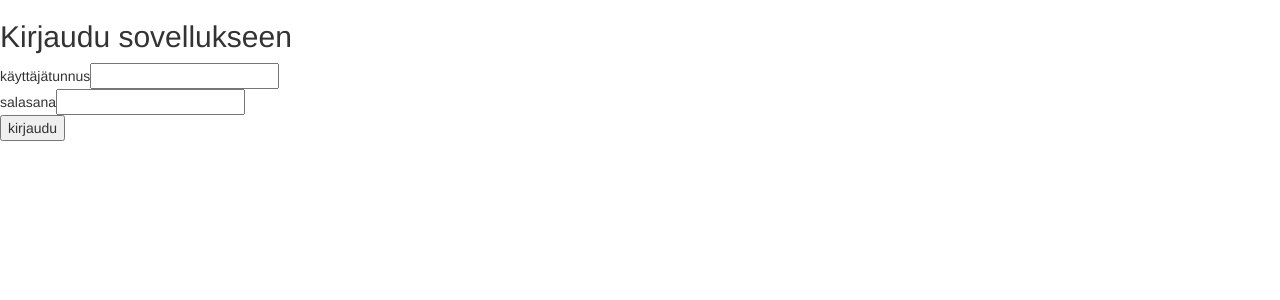
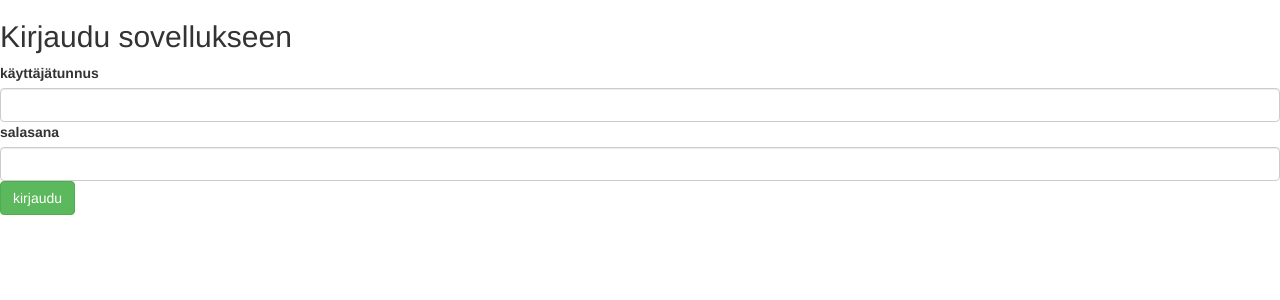
Before and after one commit to filaakst1/Full-stack-open-2018-part7, a React (Create React App) app in the folder bloglist-frontend/: page / in a window 1280 px wide. Shown: the top 300 px of the page. Built offline with nearby package versions, Linux system fonts and the light colour scheme; no server answers.

Commit message:
Login form uses bootstrap

```diff
--- a/bloglist-frontend/src/App.js
+++ b/bloglist-frontend/src/App.js
@@ -34,7 +34,7 @@ class App extends React.Component {
     }
 
     return (
-      <div>
+      <div className='container' >
         <Router>
           <div>
             <Notification  />
@@ -44,15 +44,9 @@ class App extends React.Component {
               <BlogForm />
             </Togglable>
             <Route exact path='/' render={() => <BlogList /> } />
-            <Route exact path="/users" render={() => <UsersList /> } />
-            <Route exact path="/users/:id" render={({ match }) =>
-              <UserBlogList userId={match.params.id} />
-            }
-            />
-            <Route exact path="/blogs/:id" render={({ match }) =>
-              <Blog blogId={match.params.id} />
-            }
-            />
+            <Route exact path='/users' render={() => <UsersList /> } />
+            <Route exact path='/users/:id' render={({ match }) => <UserBlogList userId={match.params.id} />}/>
+            <Route exact path='/blogs/:id' render={({ match }) => <Blog blogId={match.params.id} /> } />
           </div>
         </Router>
       </div>
--- a/bloglist-frontend/src/components/LoginForm.js
+++ b/bloglist-frontend/src/components/LoginForm.js
@@ -3,6 +3,9 @@ import { connect } from 'react-redux'
 
 import { notify } from '../reducers/notificationReducer'
 import { login } from '../reducers/loginReducer'
+
+import { Button, FormControl,FormGroup,ControlLabel, } from 'react-bootstrap'
+
 
 class LoginForm extends React.Component {
   login = async (event) => {
@@ -23,16 +26,15 @@ class LoginForm extends React.Component {
     return (
       <div>
         <h2>Kirjaudu sovellukseen</h2>
+
         <form onSubmit={this.login}>
-          <div>
-            käyttäjätunnus
-            <input type="text" name="username" />
-          </div>
-          <div>
-            salasana
-            <input type="password" name="password" />
-          </div>
-          <button type="submit">kirjaudu</button>
+          <FormGroup >
+            <ControlLabel>käyttäjätunnus</ControlLabel>
+            <FormControl type='text' name='username' />
+            <ControlLabel>salasana</ControlLabel>
+            <FormControl type='password' name='password' />
+            <Button bsStyle='success' type='submit'>kirjaudu</Button>
+          </FormGroup>
         </form>
       </div>
     )
```
